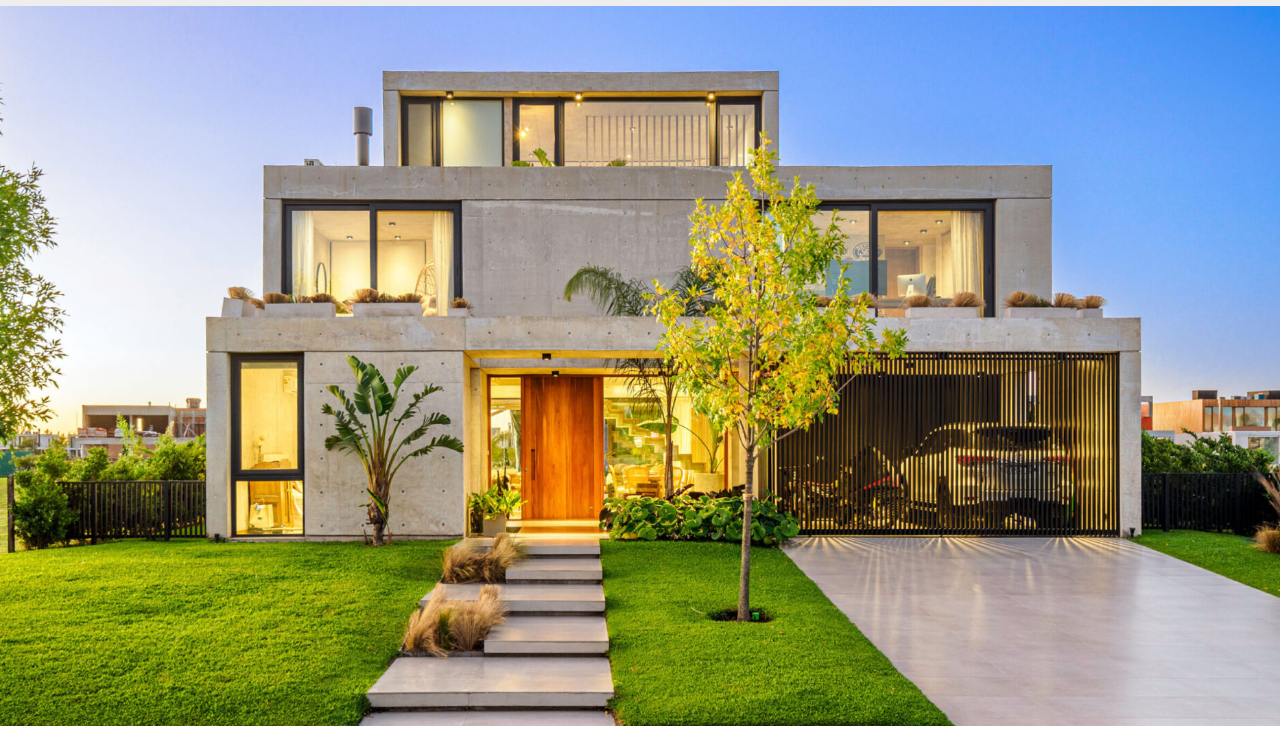
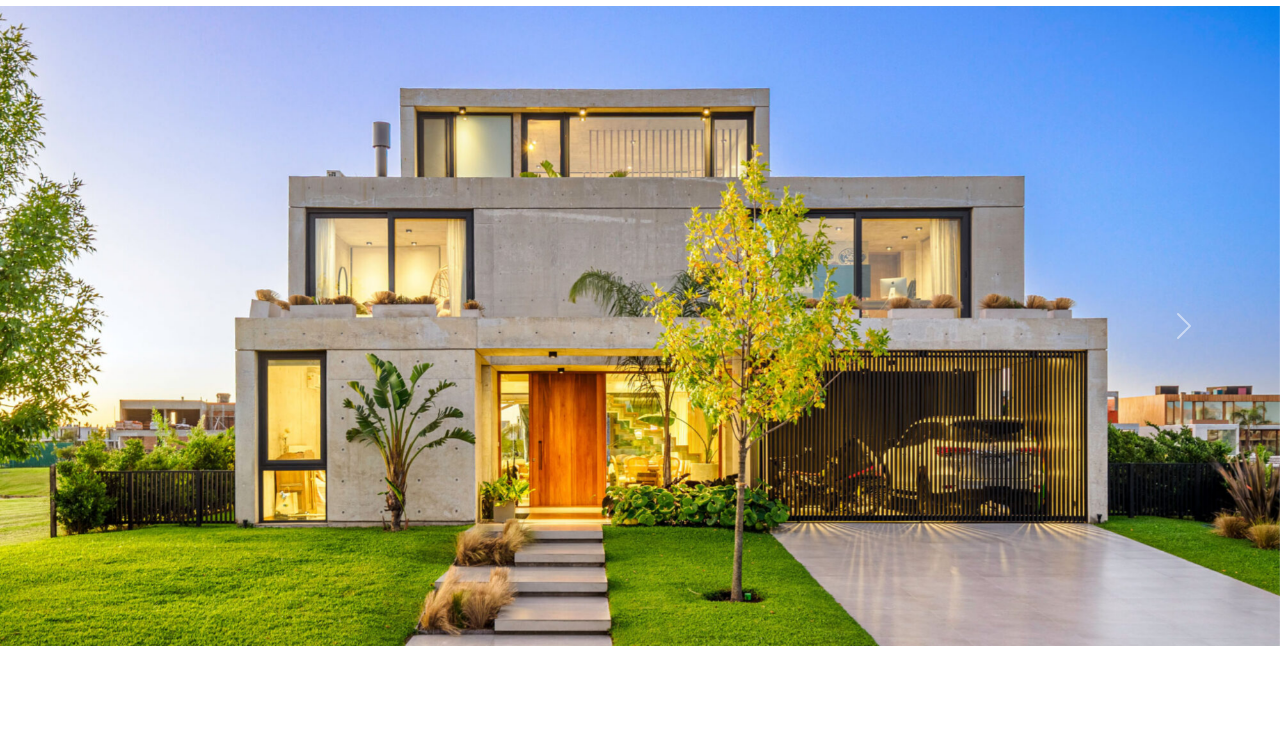
Before and after one commit to diegocb08/webcoder, a plain HTML site: page index.html in a window 1280 px wide. Shown: the part 74-804 px from the top of the page. Drawn offline with nearby package versions, Linux system fonts and the light colour scheme.

Commit message:
Añadí el carrusel a la home con Bootstrap

```diff
--- a/index.html
+++ b/index.html
@@ -3,6 +3,7 @@
 <head>
     <meta charset="UTF-8">
     <meta name="viewport" content="width=device-width, initial-scale=1.0">
+    <link href="https://cdn.jsdelivr.net/npm/bootstrap@5.3.3/dist/css/bootstrap.min.css" rel="stylesheet" integrity="sha384-QWTKZyjpPEjISv5WaRU9OFeRpok6YctnYmDr5pNlyT2bRjXh0JMhjY6hW+ALEwIH" crossorigin="anonymous">
     <link rel="stylesheet" href="style.css">
     <title>HOME | Diego Carnevale Fotografía</title>
 </head>
@@ -19,9 +20,32 @@
             </ul>
         </nav>
     </header>
-    <main>
-        <img class="foto-home" src="assets/fotoHome.jpg" alt="">
+    <main class="home-main">
+        <div id="carouselExample" class="carousel slide">
+            <div class="carousel-inner">
+              <div class="carousel-item active c-item">
+                <img src="assets/fotoHome.jpg" class="d-block w-100 c-img" alt="...">
+              </div>
+              <div class="carousel-item c-item">
+                <img src="assets/fotoHome2.jpg" class="d-block w-100 c-img" alt="...">
+              </div>
+              <div class="carousel-item c-item">
+                <img src="assets/fotoHome3.jpg" class="d-block w-100 c-img" alt="...">
+              </div>
+              <div class="carousel-item c-item">
+                <img src="assets/fotohome4.jpg" class="d-block w-100 c-img" alt="...">
+              </div>
+            </div>
+            <button class="carousel-control-prev" type="button" data-bs-target="#carouselExample" data-bs-slide="prev">
+              <span class="carousel-control-prev-icon" aria-hidden="true"></span>
+              <span class="visually-hidden">Previous</span>
+            </button>
+            <button class="carousel-control-next" type="button" data-bs-target="#carouselExample" data-bs-slide="next">
+              <span class="carousel-control-next-icon" aria-hidden="true"></span>
+              <span class="visually-hidden">Next</span>
+            </button>
+          </div>
     </main>
-
+    <script src="https://cdn.jsdelivr.net/npm/bootstrap@5.3.3/dist/js/bootstrap.bundle.min.js" integrity="sha384-YvpcrYf0tY3lHB60NNkmXc5s9fDVZLESaAA55NDzOxhy9GkcIdslK1eN7N6jIeHz" crossorigin="anonymous"></script>
 </body>
 </html>
--- a/style.css
+++ b/style.css
@@ -9,7 +9,6 @@ body {
     display: flex;
     flex-direction: column;
     min-height: 100vh;
-    justify-content: space-between;
 }
 
 
@@ -70,13 +69,23 @@ footer p {
 
 /* HOME */
 
+.home-main {
+    position: relative;
+    margin-top: 10vh;
+}
 
-.foto-home {
-    width: 100vw;
-    height: 100vh;
+.c-item {
+    height: 80vh;
+
+}
+
+.c-img {
+    height: 100%;
     object-fit: cover;
-    object-position: center;
+
 }
+
+
 
 /* SERVICIOS */
 
```
Also changed, not shown: assets/fotoHome2.jpg (added), assets/fotohome4.jpg (added), 1 other file.
